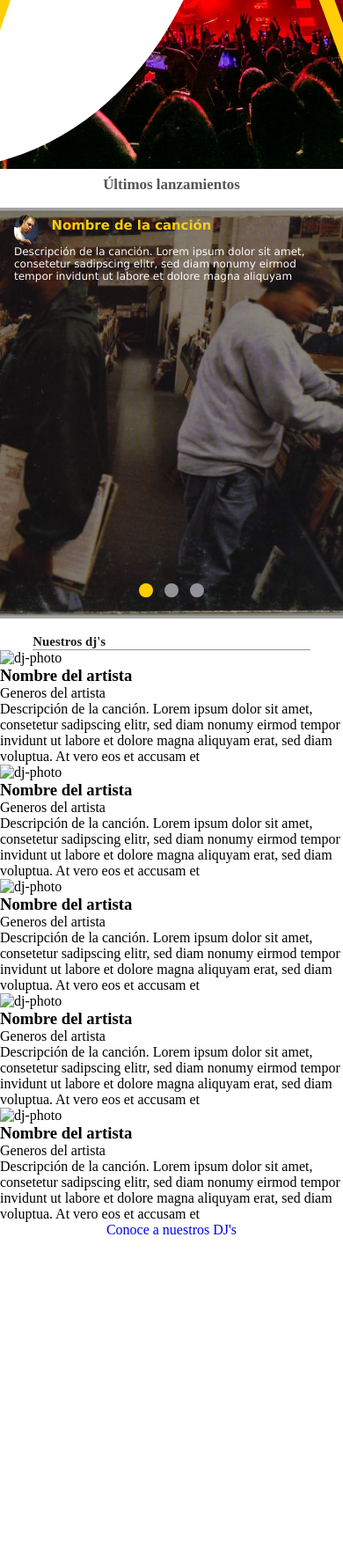
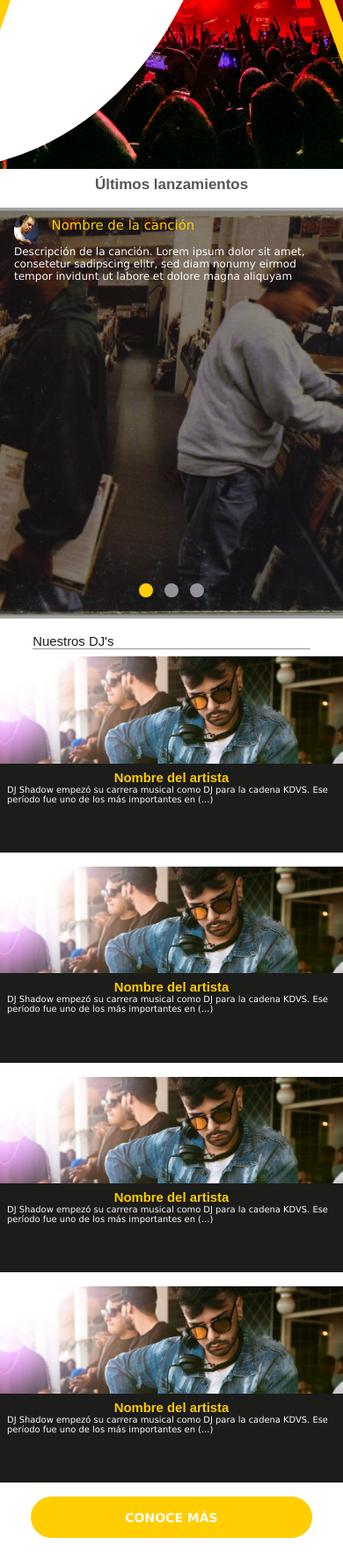
Before and after one commit to MarcoMacedoP/Wolbeat-Music, a PHP site: page / in a window 390 px wide. Shown: the part 652-2416 px from the top of the page at 88% size. Run offline with PHP 8.4, Linux system fonts and the light colour scheme.

Commit message:
Secion de dj mobil maquetada

```diff
--- a/css/master.css
+++ b/css/master.css
@@ -12,12 +12,6 @@
 html {
   font-size: 16px; }
 
-/*
-$color_amarillo: #FFCD00;
-$color_gris_fuerte: #1C1C1B;
-$color_gris: #555559;
-$color_gris_claro: #929298;
-$color_blanco: #FBFBFB;*/
 .main-page-welcome {
   position: relative;
   display: block;
@@ -181,12 +175,70 @@ $color_blanco: #FBFBFB;*/
   flex-direction: column;
   align-items: center; }
   .main-page-our-djs h2 {
+    font-weight: normal;
     font-size: 0.93rem;
-    font-family: Tw-Cen-Mt;
+    font-family: Tw-Cen-Mt, sans-serif;
     color: #1C1C1B;
     width: 80.88%;
     box-sizing: border-box;
     border-bottom: 1px solid #929298; }
+
+.main-page-our-djs-dj {
+  display: block;
+  position: relative;
+  width: 100%;
+  height: 22.06%;
+  margin: .5rem 0 .5rem 0;
+  overflow: hidden; }
+  .main-page-our-djs-dj img {
+    width: 100%; }
+
+.main-page-our-djs-dj-info {
+  width: 100%;
+  height: 45.45%;
+  position: absolute;
+  bottom: 0;
+  background: #1C1C1B;
+  display: flex;
+  flex-direction: column;
+  align-items: center;
+  padding: .5rem .5rem .5rem .5rem;
+  box-sizing: border-box; }
+  .main-page-our-djs-dj-info h3 {
+    font-weight: bold;
+    font-size: 0.93rem;
+    font-family: Tw-Cen-Mt, sans-serif;
+    color: #FFCD00; }
+  .main-page-our-djs-dj-info h3:hover {
+    color: #FFDB47; }
+  .main-page-our-djs-dj-info span {
+    display: none; }
+  .main-page-our-djs-dj-info p {
+    font-weight: normal;
+    font-size: 0.62rem;
+    font-family: Verdana, Helvetica;
+    color: #FBFBFB; }
+
+.main-page-our-djs-dj-social-media {
+  display: none; }
+
+.cta_black {
+  margin-top: 0.5rem;
+  width: 320px;
+  height: 48px;
+  background-color: #FFCD00;
+  text-transform: uppercase;
+  display: flex;
+  justify-content: center;
+  align-items: center;
+  border-radius: 3rem;
+  font-weight: bold;
+  font-size: 14px;
+  font-family: Verdana, Helvetica;
+  color: #FBFBFB; }
+
+.cta_black:hover {
+  background-color: #FFDB47; }
 
 .main-page-last-updates {
   width: 100%;
@@ -199,7 +251,7 @@ $color_blanco: #FBFBFB;*/
 
 .main-page-last-updates-h2 {
   font-size: 1.06rem;
-  font-family: Tw-Cen-Mt;
+  font-family: Tw-Cen-Mt, sans-serif;
   color: #555559;
   margin-bottom: 1rem; }
 
@@ -255,11 +307,13 @@ $color_blanco: #FBFBFB;*/
     background-color: #FFCD00; }
 
 .main-page-last-updates-carousel-article-tittle a {
+  font-weight: normal;
   font-size: 0.93rem;
   font-family: Verdana, Helvetica;
   color: #FFCD00; }
 
 .main-page-last-updates-carousel-article-content {
+  font-weight: normal;
   font-size: 0.75rem;
   font-family: Verdana, Helvetica;
   color: #FBFBFB; }
--- a/index.html
+++ b/index.html
@@ -64,74 +64,57 @@
         </section>
     </section>
         <section class="main-page-our-djs">
-            <h2>Nuestros dj's</h2>
+            <h2>Nuestros DJ's</h2>
 
             <article class="main-page-our-djs-dj">
-                <img src="" alt="dj-photo">
-                <h3>Nombre del artista</h3>
-                <span>Generos del artista</span>
-                <p>Descripción de la canción. Lorem ipsum dolor sit amet, consetetur
-                    sadipscing elitr, sed diam nonumy eirmod tempor invidunt ut labore et
-                    dolore magna aliquyam erat, sed diam voluptua. At vero eos et accusam et
-                </p>
+               <a href="#"><img src="img/dj_dos.jpeg" alt="dj-photo"></a>
+                <div class="main-page-our-djs-dj-info">
+                    <a href="#"><h3>Nombre del artista</h3></a>
+                    <a href="#"><span>Generos del artista</span></a>
+                    <a href="#"><p>DJ Shadow empezó su carrera musical como DJ para la cadena KDVS. Ese período fue uno de los más importantes en (...)</p></a>
                         <div class="main-page-our-djs-dj-social-media">
                          <a href="#" class="main-page-our-djs-dj-social-media-spotify"></a>
                          <a href="#" class="main-page-our-djs-dj-social-media-youtube"></a>
                         </div>
+                </div>
                 </article>
             <article class="main-page-our-djs-dj">
-                    <img src="" alt="dj-photo">
-                    <h3>Nombre del artista</h3>
-                    <span>Generos del artista</span>
-                    <p>Descripción de la canción. Lorem ipsum dolor sit amet, consetetur
-                        sadipscing elitr, sed diam nonumy eirmod tempor invidunt ut labore et
-                        dolore magna aliquyam erat, sed diam voluptua. At vero eos et accusam et
-                    </p>
-                    <div class="main-page-our-dj-social-media">
+                    <a href="#"><img src="img/dj_dos.jpeg" alt="dj-photo"></a>
+                     <div class="main-page-our-djs-dj-info">
+                         <a href="#"><h3>Nombre del artista</h3></a>
+                         <a href="#"><span>Generos del artista</span></a>
+                         <a href="#"><p>DJ Shadow empezó su carrera musical como DJ para la cadena KDVS. Ese período fue uno de los más importantes en (...)</p></a>
+                             <div class="main-page-our-djs-dj-social-media">
                               <a href="#" class="main-page-our-djs-dj-social-media-spotify"></a>
                               <a href="#" class="main-page-our-djs-dj-social-media-youtube"></a>
                              </div>
+                     </div>
                 </article>
             <article class="main-page-our-djs-dj">
-                        <img src="" alt="dj-photo">
-                        <h3>Nombre del artista</h3>
-                        <span>Generos del artista</span>
-                        <p>Descripción de la canción. Lorem ipsum dolor sit amet, consetetur
-                            sadipscing elitr, sed diam nonumy eirmod tempor invidunt ut labore et
-                            dolore magna aliquyam erat, sed diam voluptua. At vero eos et accusam et
-                        </p>
-                        <div class="main-page-our-dj-social-media">
+                    <a href="#"><img src="img/dj_dos.jpeg" alt="dj-photo"></a>
+                     <div class="main-page-our-djs-dj-info">
+                         <a href="#"><h3>Nombre del artista</h3></a>
+                         <a href="#"><span>Generos del artista</span></a>
+                         <a href="#"><p>DJ Shadow empezó su carrera musical como DJ para la cadena KDVS. Ese período fue uno de los más importantes en (...)</p></a>
+                             <div class="main-page-our-djs-dj-social-media">
                               <a href="#" class="main-page-our-djs-dj-social-media-spotify"></a>
                               <a href="#" class="main-page-our-djs-dj-social-media-youtube"></a>
                              </div>
+                     </div>
                 </article>
             <article class="main-page-our-djs-dj">
-                            <img src="" alt="dj-photo">
-                            <h3>Nombre del artista</h3>
-                            <span>Generos del artista</span>
-                            <p>Descripción de la canción. Lorem ipsum dolor sit amet, consetetur
-                                sadipscing elitr, sed diam nonumy eirmod tempor invidunt ut labore et
-                                dolore magna aliquyam erat, sed diam voluptua. At vero eos et accusam et
-                            </p>
-                            <div class="main-page-our-dj-social-media">
+                         <a href="#"><img src="img/dj_dos.jpeg" alt="dj-photo"></a>
+                          <div class="main-page-our-djs-dj-info">
+                              <a href="#"><h3>Nombre del artista</h3></a>
+                              <a href="#"><span>Generos del artista</span></a>
+                              <a href="#"><p>DJ Shadow empezó su carrera musical como DJ para la cadena KDVS. Ese período fue uno de los más importantes en (...)</p></a>
+                                  <div class="main-page-our-djs-dj-social-media">
                                    <a href="#" class="main-page-our-djs-dj-social-media-spotify"></a>
                                    <a href="#" class="main-page-our-djs-dj-social-media-youtube"></a>
                                   </div>
-            </article>
-            <article class="main-page-our-djs-dj">
-                                <img src="" alt="dj-photo">
-                                <h3>Nombre del artista</h3>
-                                <span>Generos del artista</span>
-                                <p>Descripción de la canción. Lorem ipsum dolor sit amet, consetetur
-                                    sadipscing elitr, sed diam nonumy eirmod tempor invidunt ut labore et
-                                    dolore magna aliquyam erat, sed diam voluptua. At vero eos et accusam et
-                                </p>
-                                <div class="main-page-our-dj-social-media">
-                                    <a href="#" class="main-page-our-djs-dj-social-media-spotify"></a>
-                                    <a href="#" class="main-page-our-djs-dj-social-media-youtube"></a>
                           </div>
                 </article>
-            <a href="#">Conoce a nuestros DJ's</a>
+            <a class="cta_black" href="#">Conoce más</a>
         </section>
     <footer>
         <picture>
--- a/sass/_colors.scss
+++ b/sass/_colors.scss
@@ -1,4 +1,5 @@
 $color_amarillo: #FFCD00;
+$color_amarillo_claro: #FFDB47;
 $color_gris_fuerte: #1C1C1B;
 $color_gris: #555559;
 $color_gris_claro: #929298;
--- a/sass/_fonts.scss
+++ b/sass/_fonts.scss
@@ -2,11 +2,12 @@
     font-family: Tw-Cen-Mt;
     src: url(../fonts/Tw-Cen-MT.ttf);
 }
-$font-tittle: Tw-Cen-Mt;
+$font-tittle: Tw-Cen-Mt, sans-serif;
 $font-body: Verdana, Helvetica;
 
-@mixin font($color,$tipo, $tamaño:16px)
+@mixin font($color,$tipo, $tamaño:16px, $peso:normal)
 {
+    font-weight: $peso;
     font-size: $tamaño;
     font-family: $tipo;
     color: $color;
--- a/sass/_mobile-djs_main.scss
+++ b/sass/_mobile-djs_main.scss
@@ -12,3 +12,58 @@
         border-bottom: 1px solid $color_gris_claro;
     }
 }
+.main-page-our-djs-dj{
+    display: block;
+    position: relative;
+    width: 100%;
+    height: 22.06%;
+    margin: .5rem 0 .5rem 0;
+    overflow: hidden;
+    img{
+        width: 100%;
+    }
+}
+
+.main-page-our-djs-dj-info{
+    width: 100%;
+    height: 45.45%;
+    position: absolute;
+    bottom: 0;
+    background: $color_gris_fuerte;
+    display: flex;
+    flex-direction: column;
+    align-items: center;
+    padding: .5rem .5rem .5rem .5rem;
+    box-sizing: border-box;
+
+    h3{
+        @include font($color_amarillo, $font_tittle, .93rem, bold);
+    }
+    h3:hover{
+        color: $color_amarillo_claro;
+    }
+    span{
+        display: none;
+    }
+    p{
+        @include font($color_blanco, $font_body, 0.62rem);
+    }
+}
+.main-page-our-djs-dj-social-media{
+    display: none;
+}
+.cta_black{
+    margin-top: 0.5rem;
+    width: 320px;
+    height: 48px;
+    background-color: $color_amarillo;
+    text-transform: uppercase;
+    display: flex;
+    justify-content: center;
+    align-items: center;
+    border-radius: 3rem;
+    @include font($color_blanco, $font_body, 14px, bold);
+}
+.cta_black:hover{
+    background-color: $color_amarillo_claro;
+}
--- a/sass/_mobile.scss
+++ b/sass/_mobile.scss
@@ -1,13 +1,4 @@
-@import "colors";
-/*
-$color_amarillo: #FFCD00;
-$color_gris_fuerte: #1C1C1B;
-$color_gris: #555559;
-$color_gris_claro: #929298;
-$color_blanco: #FBFBFB;*/
 
-
-        //Estilos para todos
         .main-page-welcome{
             position: relative;
             display: block;
--- a/sass/master.scss
+++ b/sass/master.scss
@@ -1,4 +1,5 @@
 @import "fonts";
+@import "colors";
 *{
 	margin: 0;
 	padding: 0;
```
Also changed, not shown: 1 other file. Lines whose indentation alone changed are shown as unchanged.
